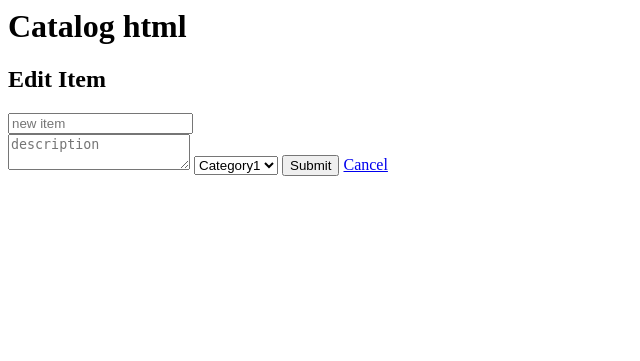
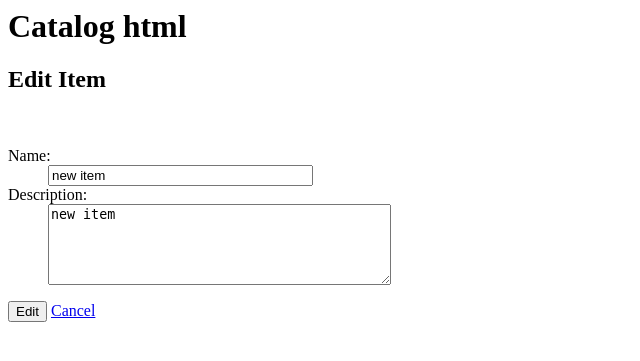
Before and after one commit to hraldur/catalog, a Flask app: page /catalog/2/2/edit in a window 1280 px wide. Shown: the top 361 px of the page, without its empty margins (0-640 px from the left). Run offline with Flask 2, Linux system fonts and the light colour scheme.

Commit message:
Add CRUD Functionality

```diff
--- a/catalog.py
+++ b/catalog.py
@@ -1,52 +1,72 @@
 from flask import Flask, render_template, request, redirect, jsonify, url_for
-from BaseHTTPServer import BaseHTTPRequestHandler, HTTPServer
-import cgi
+
+from sqlalchemy import create_engine
+from sqlalchemy.orm import sessionmaker
+from database_setup import Base, Category, Item
 
 app = Flask(__name__)
 
-#Fake categories
-category = {'name': 'Catagory', 'id': '0'}
+engine = create_engine('sqlite:///catalog.db')
+Base.metadata.bind = engine
 
-categories = [{'name': 'Catagory1', 'id': '1'},
-            {'name': 'Catagory2', 'id': '2'},
-            {'name': 'Catagory3', 'id': '3'},
-            {'name': 'Catagory4', 'id': '4'},
-            {'name': 'Catagory5', 'id': '5'}]
-
-items = [{'name': 'item1', 'id': '1', 'c_id': 1},
-        {'name': 'item2', 'id': '2', 'c_id': 2},
-        {'name': 'item3', 'id': '3', 'c_id': 1},
-        {'name': 'item4', 'id': '4', 'c_id': 2},
-        {'name': 'item5', 'id': '5', 'c_id': 1},
-        {'name': 'item6', 'id': '6', 'c_id': 3}]
-
-item = [{'name': 'item', 'id': '0', 'description': 'Some description'}]
+DBSession = sessionmaker(bind=engine)
+session = DBSession()
 
 @app.route('/')
 @app.route('/catalog')
 def homepage():
+    categories = session.query(Category).all()
     return render_template('index.html', categories = categories)
 
 @app.route('/catalog/<int:category_id>')
-def category(category_id):
-
-    return render_template('category.html', categories = categories, category_id = category_id, items = items)
+def categoryList(category_id):
+    category = session.query(Category).filter_by(id=category_id).one()
+    items = session.query(Item).filter_by(category_id=category.id)
+    return render_template('category.html', category = category, category_id = category_id, items = items)
 
 @app.route('/catalog/<int:category_id>/<int:item_id>')
-def item(category_id, item_id):
-    return render_template('item.html', catagories = categories, category_id = category_id, item_id = item_id, item = item)
+def itemDescription(category_id, item_id):
+    item = session.query(Item).filter_by(id=item_id).one()
+    return render_template('item.html',  category_id = category_id, item_id = item_id, item = item)
 
-@app.route('/catalog/new')
-def newItem():
-    return render_template('new_item.html')
+@app.route('/catalog/<int:category_id>/new', methods=['GET', 'POST'])
+def newItem(category_id):
+    category = session.query(Category).filter_by(id=category_id).one()
+    items = session.query(Item).filter_by(category_id=category.id)
+    print request.method
+    if request.method == 'POST':
+        newItem = Item(
+            name=request.form['name'], description=request.form[
+                           'description'], category_id=category_id)
+        session.add(newItem)
+        session.commit()
+        return redirect(url_for('categoryList', category_id = category_id))
+    else:
+        return render_template('new_item.html', category_id = category_id)
 
-@app.route('/catalog/<int:category_id>/<int:item_id>/edit')
+@app.route('/catalog/<int:category_id>/<int:item_id>/edit', methods=['GET', 'POST'])
 def editItem(category_id, item_id):
-    return render_template('edit.html', catagories = categories, category_id = category_id, item_id = item_id)
+    editedItem = session.query(Item).filter_by(id=item_id).one()
+    if request.method == 'POST':
+        if request.form['name']:
+            editedItem.name = request.form['name']
+        if request.form['description']:
+            editedItem.description = request.form['description']
+        session.add(editedItem)
+        session.commit()
+        return redirect(url_for('itemDescription', category_id = category_id, item_id = item_id))
+    else:
+        return render_template('edit.html', category_id = category_id, item_id = item_id, item = editedItem)
 
-@app.route('/catalog/<int:category_id>/<int:item_id>/delete')
+@app.route('/catalog/<int:category_id>/<int:item_id>/delete', methods=['GET', 'POST'])
 def deleteItem(category_id, item_id):
-    return render_template('delete.html', catagories = categories, category_id = category_id, item_id = item_id)
+    deleteItem = session.query(Item).filter_by(id=item_id).one()
+    if request.method == 'POST':
+        session.delete(deleteItem)
+        session.commit()
+        return redirect(url_for('categoryList', category_id = category_id))
+    else:
+        return render_template('delete.html', category_id = category_id, item_id = item_id)
 
 
 if __name__ == '__main__':
--- a/templates/base.html
+++ b/templates/base.html
@@ -2,7 +2,7 @@
   <body>
    <h1>Catalog html</h1>
    {% for c in categories%}
-      <a href="/catalog/{{c.id}}">{{ c.name }}</a>
+      <a href="/catalog/{{c.id}}">{{ c.name }} - {{c.id}}</a>
       <br>
     {% endfor %}
 
--- a/templates/delete.html
+++ b/templates/delete.html
@@ -2,8 +2,8 @@
 {% block content %}
     <h2>Delete Item</h2>
     <h3>Are You sure you want to delete this item??</h3>
-    <from>
-      <input type="submit" placeholder="Delete"/>
+    <form action="{{ url_for('deleteItem', category_id=category_id, item_id=item_id )}}" method = 'post'>
+      <input type="submit" value="Delete"/>
     </from>
     <a href="/catalog/{{category_id}}/{{item_id}}">Cancel</a>
 
--- a/templates/edit.html
+++ b/templates/edit.html
@@ -1,17 +1,15 @@
 {% extends "base.html" %}
 {% block content %}
     <h2>Edit Item</h2>
-    <from>
-      <input type="text" placeholder="new item"/>
-      <br />
-      <textarea placeholder="description"></textarea>
-      <select>
-        <option value="1">Category1</option>
-        <option value="2">Category2</option>
-        <option value="3">Category3</option>
-      </select>
-      <input type="submit" />
-    </from>
+    <form action="{{ url_for('editItem', category_id=category_id, item_id=item_id )}}" method = 'post'>      <br />
+      <dl>
+      	<dt>Name:</dt>
+      		<dd><input type ='text' size='30' name='name' value='{{item.name}}' required></dd>
+                  <dt>Description:</dt>
+                              <dd><textarea name = 'description' rows='5' cols='40' required>{{item.description}}</textarea></dd>
+      </dl>
+<input type='submit' value='Edit'>
+</from>
     <a href="/catalog/{{category_id}}/{{item_id}}">Cancel</a>
 
 
--- a/templates/index.html
+++ b/templates/index.html
@@ -1,5 +1,5 @@
 {% extends "base.html" %}
 {% block content %}
 <br />
-<a href="/catalog/new">Add new item</a>
+
 {% endblock %}
```
Also changed, not shown: templates/category.html (+3 -6 lines), templates/new_item.html (+16 -12 lines), catalog.db (added), 2 other files.
